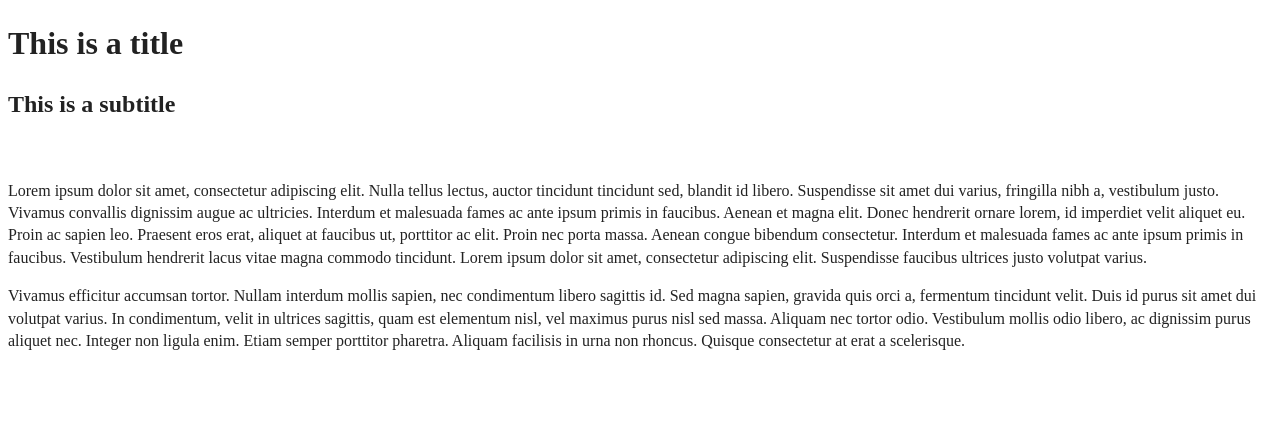
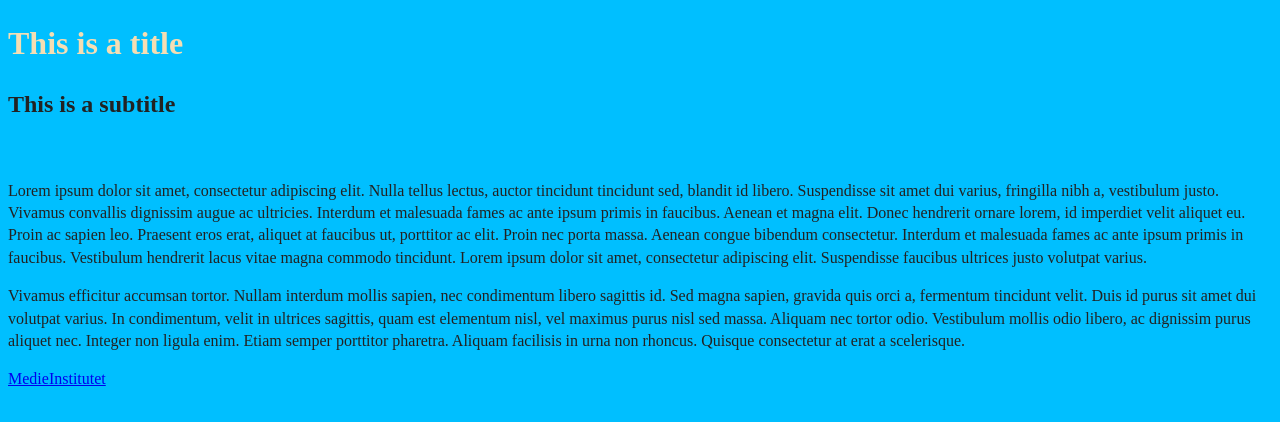
Before and after one commit to tingzhb/MIHTML2026, a website built with webpack: page index.html in a window 1280 px wide. Built offline with nearby package versions, Linux system fonts and the light colour scheme.

Commit message:
Add Styling

```diff
--- a/index.html
+++ b/index.html
@@ -23,10 +23,11 @@
 </head>
 
 
-<body>
+<body style="background-color: deepskyblue">
 
   <!-- Add your site or application content here -->
-  <h1>This is a title</h1>
+  <h1 style="color: wheat">This is a title</h1>
+
   <h2>This is a subtitle</h2>
 
   <br>
@@ -38,6 +39,10 @@
   </p>
 
 
+
+  <a href="https://medieinstitutet.se/">MedieInstitutet</a>
+
+
   <script src="js/app.js"></script>
 
 </body>
```
